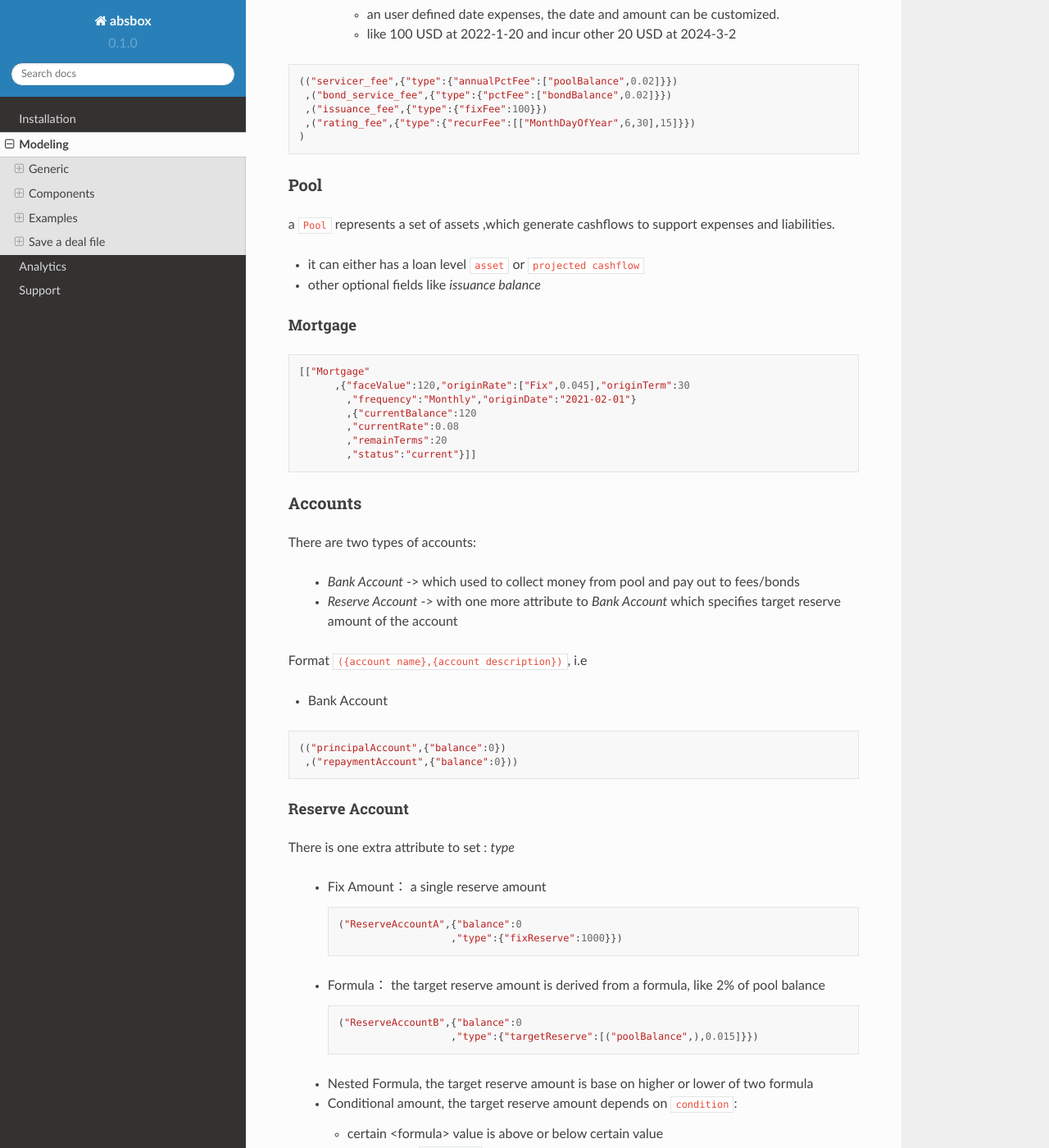
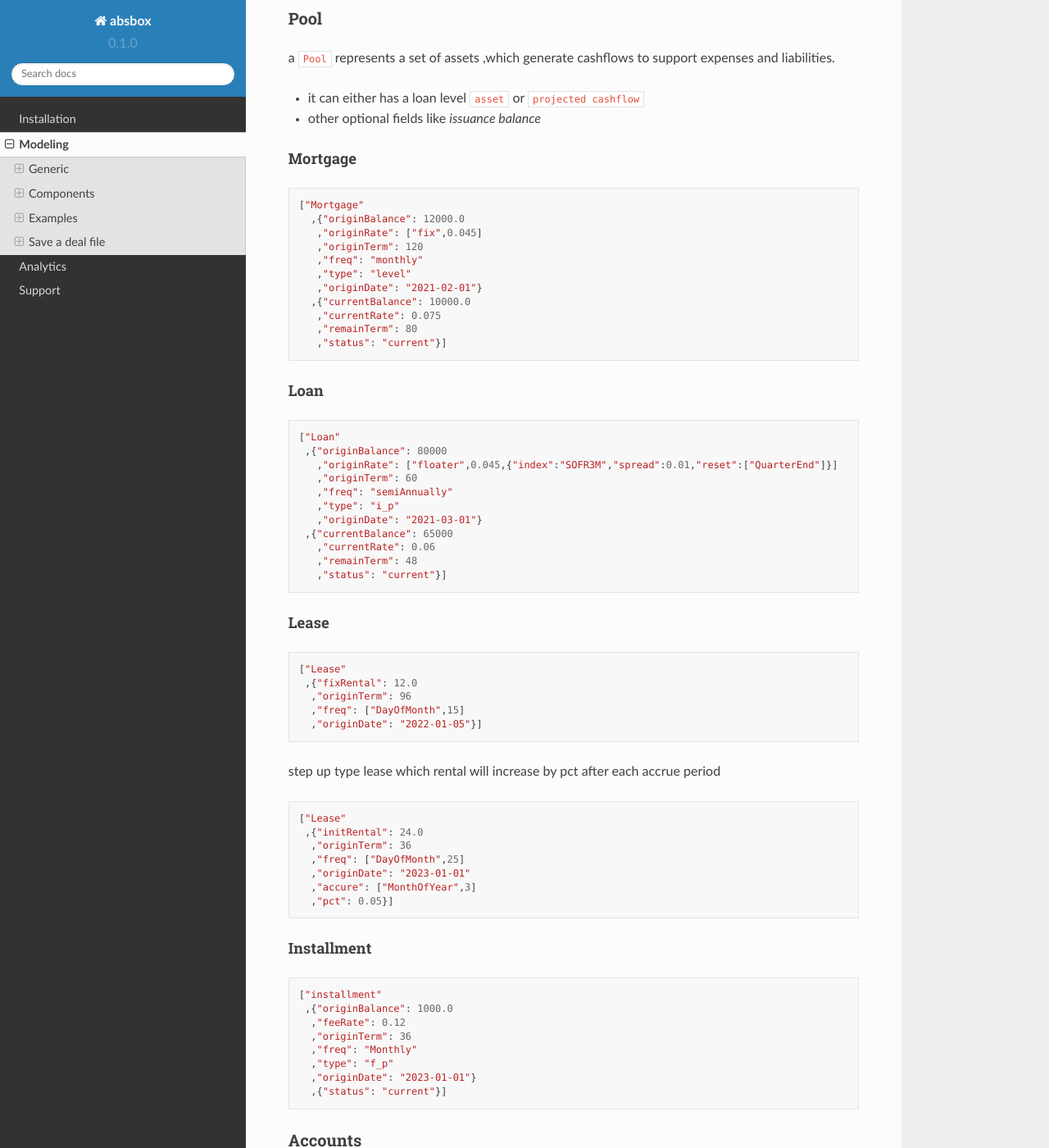
Before and after one commit to yellowbean/absbox-doc, a Sphinx documentation site: the page built from docs/source/modeling.rst, in a window 1280 px wide and 1400 px high, scrolled down 4053 px. Shown: the whole window at 82% size. Built offline with Sphinx 7.4.7 and the Read the Docs theme 2.0.0, drawn with Linux system fonts in a browser that asks for light colours; some of the changed text lies outside the part shown.

Commit message:
update asset modelling

```diff
--- a/docs/source/modeling.rst
+++ b/docs/source/modeling.rst
@@ -1,47 +1,33 @@
 Modeling
-****
+***********
 
 .. autosummary::
    :toctree: generated
 
-Deal modeling is a process to build a deal with descriptive factual data, like:
+Deal modeling is a process to build a deal with descriptive data, like:
 
-* Asset info
-
-  Describe the pool asset attributes
-* Bond info
-* Waterfall info
-
-  Describe the priority of payments allocation of
+* Asset info -> pool asset attributes, loan by loan or repline level data
+* Bond info -> bonds with different types as well as residuel tranche
+* Waterfall info -> Describe the priority of payments allocation of
     * End of pool collection (Optional)
     * Distribution day for all the bonds and fees
     * Event of Default (Optional)
     * Clean up call (Optional)
-
-
 * Dates info
-
   * Cutoff day / Closing Date / Next/First payment Date
-* Pools info
-
-  * Either loan level data
-  * Or forcased pool cashflow
 * Triggers (Optional)
 * Liquidity Provider (Optional)
-
 
 .. _Generic ABS:
 
 Generic
-====
+===========
 .. code-block:: python
 
     from absbox import generic
 
-
-
 DatePattern
---------
+-------------
 
 ``<DatePattern>`` is used to decrible a series of dates .
 
@@ -106,7 +92,8 @@ condition is a `boolean` type criteria ,
 * [">=",date] -> On or after certain Date
 
 Components
-=========
+============
+
 Dates
 ---------
 
@@ -176,7 +164,6 @@ syntax: ``({fee name} , {fee description} )``, fees fall into types:
       * like 100 USD at 2022-1-20 and incur other 20 USD at 2024-3-2
 
 
-
 .. code-block:: python
 
   (("servicer_fee",{"type":{"annualPctFee":["poolBalance",0.02]}})
@@ -194,18 +181,76 @@ a ``Pool`` represents a set of assets ,which generate cashflows to support expen
 * other optional fields like `issuance balance`
 
 Mortgage
-^^^^^^^^
+^^^^^^^^^^^
+
 .. code-block:: python
 
-  [["Mortgage"
-        ,{"faceValue":120,"originRate":["Fix",0.045],"originTerm":30
-          ,"frequency":"Monthly","originDate":"2021-02-01"}
-          ,{"currentBalance":120
-          ,"currentRate":0.08
-          ,"remainTerms":20
-          ,"status":"current"}]]
+  ["Mortgage"
+    ,{"originBalance": 12000.0
+     ,"originRate": ["fix",0.045]
+     ,"originTerm": 120
+     ,"freq": "monthly"
+     ,"type": "level"
+     ,"originDate": "2021-02-01"}
+    ,{"currentBalance": 10000.0
+     ,"currentRate": 0.075
+     ,"remainTerm": 80
+     ,"status": "current"}]
+
+Loan
+^^^^^^^^^^
+
+.. code-block:: python
+
+  ["Loan"
+   ,{"originBalance": 80000
+     ,"originRate": ["floater",0.045,{"index":"SOFR3M","spread":0.01,"reset":["QuarterEnd"]}]
+     ,"originTerm": 60
+     ,"freq": "semiAnnually"
+     ,"type": "i_p"
+     ,"originDate": "2021-03-01"}
+   ,{"currentBalance": 65000
+     ,"currentRate": 0.06
+     ,"remainTerm": 48
+     ,"status": "current"}]
+
+Lease
+^^^^^^^^^
+
+.. code-block:: python
+
+  ["Lease"
+   ,{"fixRental": 12.0
+    ,"originTerm": 96
+    ,"freq": ["DayOfMonth",15]
+    ,"originDate": "2022-01-05"}]
+
+step up type lease which rental will increase by pct after each accrue period
+
+.. code-block:: python
+
+  ["Lease"
+   ,{"initRental": 24.0
+    ,"originTerm": 36
+    ,"freq": ["DayOfMonth",25]
+    ,"originDate": "2023-01-01"
+    ,"accure": ["MonthOfYear",3]
+    ,"pct": 0.05}]
 
 
+Installment
+^^^^^^^^^^^^^^
+
+.. code-block:: python
+
+  ["installment"
+   ,{"originBalance": 1000.0
+    ,"feeRate": 0.12
+    ,"originTerm": 36
+    ,"freq": "Monthly"
+    ,"type": "f_p"
+    ,"originDate": "2023-01-01"}
+    ,{"status": "current"}]
 
 
 Accounts
@@ -226,7 +271,7 @@ Format ``({account name},{account description})``, i.e
    ,("repaymentAccount",{"balance":0}))
 
 Reserve Account
-^^^^^^^^^^^^^^
+^^^^^^^^^^^^^^^^^^
 
 There is one extra attribute to set : `type`
 
@@ -511,7 +555,7 @@ Examples
 ============
 
 Subordination
---------------
+---------------
 
   * Subordination
   * One-off fees
@@ -525,7 +569,7 @@ Save a deal file
 ===============
 
 Save
-------
+-------------
 using ``save()`` to save a deal file to disk
 
 .. code-block:: python
@@ -536,7 +580,7 @@ using ``save()`` to save a deal file to disk
   save(deal,"path/to/file")
 
 Load
-----
+----------
  ``load()`` to load a deal from disk
 
 .. code-block:: python
```
Also changed, not shown: other parts of docs/source/modeling.rst (+8 -8 lines), docs/source/installation.rst (+5 -3 lines).
